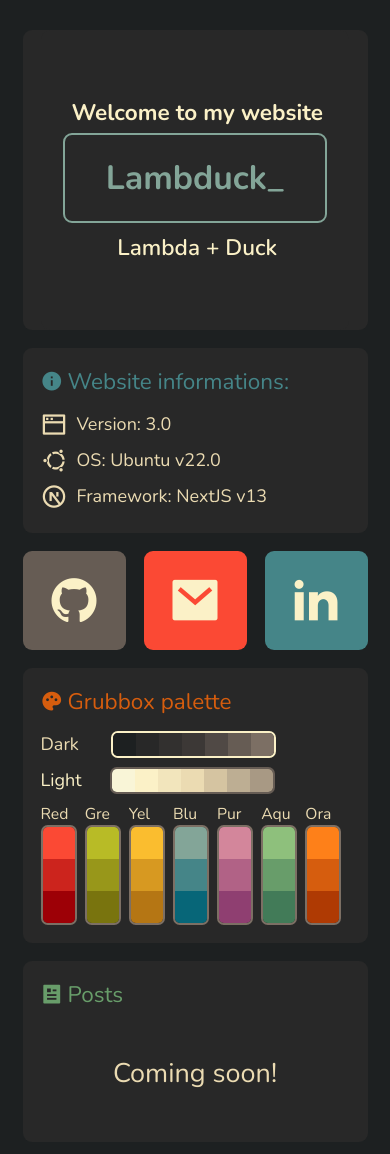
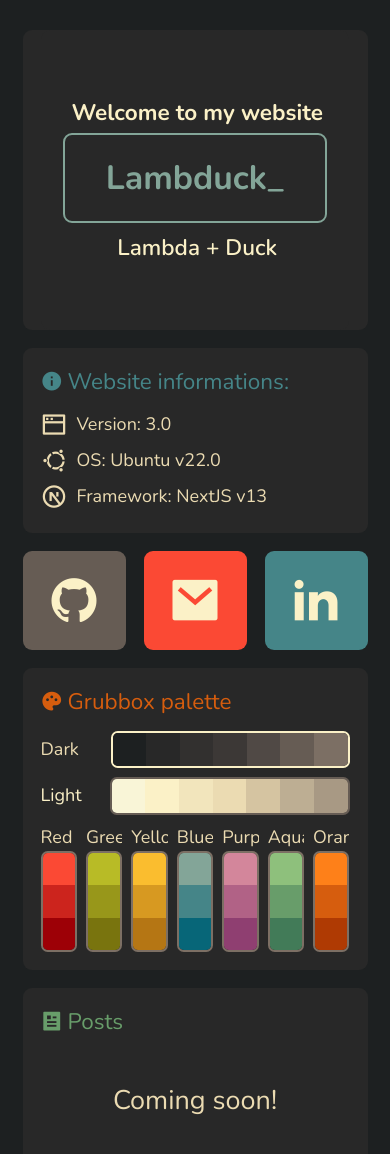
Before and after one commit to Lentanta/lambduck.dev, a Next.js app: page / in a window 390 px wide. Shown: the top 1154 px of the page. Built offline with nearby package versions, Linux system fonts and the light colour scheme.

Commit message:
Update responsive and UI

```diff
--- a/app/components/ColorSquare.tsx
+++ b/app/components/ColorSquare.tsx
@@ -1,6 +1,14 @@
+"use client"
 import clsx from "clsx"
 
 export const ColorSquare = ({ color }: { color: string }) => {
+  const handleOnClick = () => {
+    navigator.clipboard.writeText(color)
+  };
+
   return (
-    <div className={clsx("aspect-square h-full w-full md:h-[32px] md:w-[32px]", color,)} />)
+    <button className="aspect-square h-full w-full" onClick={handleOnClick}>
+      <div className={clsx("aspect-square h-full w-full", color,)} />
+    </button>
+  )
 }
--- a/app/layout.tsx
+++ b/app/layout.tsx
@@ -26,7 +26,7 @@ const RootLayout = ({ children }: RootLayoutProps) => {
     <html lang="en" className={`${nunito.variable} ${notoSans.variable}`}>
       <body className="bg-color-dark-bg h-full">
         <main className={clsx(
-          "h-full py-[30px] max-w-[1300px]",
+          "h-full py-[30px] max-w-[1200px]",
           "grid grid-cols-3 gap-4 md:grid-cols-6 px-5",
           "items-center"
         )}>
--- a/app/page.tsx
+++ b/app/page.tsx
@@ -4,7 +4,6 @@ import { LinkButton } from './components/LinkButton';
 import { WelcomeBanner } from "./sections/WelcomeBanner"
 import { WebsiteInformations } from './sections/WebsiteInformations';
 import { ColorPalette } from './sections/ColorPalette';
-import { ActionBar } from './sections/ActionBar';
 
 export const metadata: Metadata = {
   title: 'Lentanta website',
@@ -18,21 +17,21 @@ export default function Page() {
       <WebsiteInformations />
 
       <LinkButton
-        className="bg-dark-bg3 col-span-1 md:col-span-2"
+        className="bg-dark-bg3 col-span-1 md:col-span-1 md:aspect-square"
         target="_blank"
         href="https://www.github.com/Lentanta"
         icon={<i className="ri-github-fill text-dark-fg0 text-5xl md:text-7xl" />}
       />
 
       <LinkButton
-        className="bg-dark-red2 col-span-1 md:col-span-2"
+        className="bg-dark-red2 col-span-1 md:col-span-1 md:aspect-square"
         target="_blank"
         href="mailto: thanhtam180298@gmail.com"
         icon={<i className="ri-mail-fill text-dark-fg0 text-5xl md:text-7xl" />}
       />
 
       <LinkButton
-        className="bg-dark-blue1 col-span-1 md:col-span-2"
+        className="bg-dark-blue1 col-span-1 md:col-span-1 md:aspect-square"
         target="_blank"
         href="https://www.linkedin.com/in/thanh-t%C3%A2m-l%C3%AA-b95878193/"
         icon={<i className="ri-linkedin-fill text-dark-fg0 text-5xl md:text-7xl" />}
--- a/app/sections/ColorPalette.tsx
+++ b/app/sections/ColorPalette.tsx
@@ -1,4 +1,6 @@
 import { ColorSquare } from "../components/ColorSquare"
+
+
 
 export const ColorPalette = () => {
   return (
@@ -10,7 +12,7 @@ export const ColorPalette = () => {
 
       <div className="grid grid-cols-[70px_minmax(0,1fr)] mt-3">
         <p className="text-md text-dark-fg1 flex items-center">Dark</p>
-        <div className="flex items-center border-light0 border-2 rounded-md overflow-hidden w-fit">
+        <div className="flex items-center border-light0 border-2 rounded-md overflow-hidden w-full">
           <ColorSquare color="bg-dark0_hard" />
           <ColorSquare color="bg-dark0" />
           <ColorSquare color="bg-dark0_soft" />
@@ -23,7 +25,7 @@ export const ColorPalette = () => {
 
       <div className="grid grid-cols-[69px_minmax(0,1fr)] mt-2">
         <p className="text-md text-dark-fg0 flex items-center">Light</p>
-        <div className="flex items-center border-dark3 border-2 rounded-md overflow-hidden w-fit">
+        <div className="flex items-center border-dark3 border-2 rounded-md overflow-hidden w-full">
           <ColorSquare color="bg-light0_hard" />
           <ColorSquare color="bg-light0" />
           <ColorSquare color="bg-light0_soft" />
@@ -34,70 +36,72 @@ export const ColorPalette = () => {
         </div>
       </div>
 
-      <div className="grid grid-cols-7">
+      <div className="grid grid-cols-7 gap-2">
 
         <div className="grid grid-cols-1 mt-2">
-          <p className="text-sm text-dark-fg1 flex items-center">Red</p>
-          <div className="flex flex-col items-center border-dark4 border-2 rounded-md overflow-hidden w-fit">
-            <div className="aspect-square h-[32px] w-[32px] bg-bright_red" />
-            <div className="aspect-square h-[32px] w-[32px] bg-neutral_red" />
-            <div className="aspect-square h-[32px] w-[32px] bg-faded_red" />
+          <p className="text-md text-dark-fg1 overflow-hidden flex items-center">Red</p>
+          <div className="flex flex-col items-center border-dark4 border-2 rounded-md overflow-hidden w-full">
+            <ColorSquare color="bg-bright_red" />
+            <ColorSquare color="bg-neutral_red" />
+            <ColorSquare color="bg-faded_red" />
           </div>
         </div>
 
         <div className="grid grid-cols-1 mt-2">
-          <p className="text-sm text-dark-fg1 flex items-center">Gre</p>
-          <div className="flex flex-col items-center border-dark4 border-2 rounded-md overflow-hidden w-fit">
-            <div className="aspect-square h-[32px] w-[32px] bg-bright_green" />
-            <div className="aspect-square h-[32px] w-[32px] bg-neutral_green" />
-            <div className="aspect-square h-[32px] w-[32px] bg-faded_green" />
+          <p className="text-md text-dark-fg1 overflow-hidden flex items-center">Green</p>
+          <div className="flex flex-col items-center border-dark4 border-2 rounded-md overflow-hidden w-full">
+            <ColorSquare color="bg-bright_green" />
+            <ColorSquare color="bg-neutral_green" />
+            <ColorSquare color="bg-faded_green" />
           </div>
         </div>
 
         <div className="grid grid-cols-1 mt-2">
-          <p className="text-sm text-dark-fg1 flex items-center">Yel</p>
-          <div className="flex flex-col items-center border-dark4 border-2 rounded-md overflow-hidden w-fit">
-            <div className="aspect-square h-[32px] w-[32px] bg-bright_yellow" />
-            <div className="aspect-square h-[32px] w-[32px] bg-neutral_yellow" />
-            <div className="aspect-square h-[32px] w-[32px] bg-faded_yellow" />
+          <p className="text-md text-dark-fg1 overflow-hidden flex items-center">Yellow</p>
+          <div className="flex flex-col items-center border-dark4 border-2 rounded-md overflow-hidden w-full">
+            <ColorSquare color="bg-bright_yellow" />
+            <ColorSquare color="bg-neutral_yellow" />
+            <ColorSquare color="bg-faded_yellow" />
+
           </div>
         </div>
 
         <div className="grid grid-cols-1 mt-2">
-          <p className="text-sm text-dark-fg1 flex items-center">Blu</p>
-          <div className="flex flex-col items-center border-dark4 border-2 rounded-md overflow-hidden w-fit">
-            <div className="aspect-square h-[32px] w-[32px] bg-bright_blue" />
-            <div className="aspect-square h-[32px] w-[32px] bg-neutral_blue" />
-            <div className="aspect-square h-[32px] w-[32px] bg-faded_blue" />
+          <p className="text-md text-dark-fg1 overflow-hidden flex items-center">Blue</p>
+          <div className="flex flex-col items-center border-dark4 border-2 rounded-md overflow-hidden w-full">
+            <ColorSquare color="bg-bright_blue" />
+            <ColorSquare color="bg-neutral_blue" />
+            <ColorSquare color="bg-faded_blue" />
+
           </div>
         </div>
 
         <div className="grid grid-cols-1 mt-2">
-          <p className="text-sm text-dark-fg1 flex items-center">Pur</p>
-          <div className="flex flex-col items-center border-dark4 border-2 rounded-md overflow-hidden w-fit">
-            <div className="aspect-square h-[32px] w-[32px] bg-bright_purple" />
-            <div className="aspect-square h-[32px] w-[32px] bg-neutral_purple" />
-            <div className="aspect-square h-[32px] w-[32px] bg-faded_purple" />
+          <p className="text-md text-dark-fg1 overflow-hidden flex items-center">Purple</p>
+          <div className="flex flex-col items-center border-dark4 border-2 rounded-md overflow-hidden w-full">
+            <ColorSquare color="bg-bright_purple" />
+            <ColorSquare color="bg-neutral_purple" />
+            <ColorSquare color="bg-faded_purple" />
           </div>
         </div>
 
         <div className="grid grid-cols-1 mt-2">
-          <p className="text-sm text-dark-fg1 flex items-center">Aqu</p>
+          <p className="text-md text-dark-fg1 overflow-hidden flex items-center">Aqua</p>
           <div className="flex flex-col items-center border-dark4 border-2
-            rounded-md overflow-hidden w-fit">
-            <div className="aspect-square h-[32px] w-[32px] bg-bright_aqua" />
-            <div className="aspect-square h-[32px] w-[32px] bg-neutral_aqua" />
-            <div className="aspect-square h-[32px] w-[32px] bg-faded_aqua" />
+            rounded-md overflow-hidden w-full">
+            <ColorSquare color="bg-bright_aqua" />
+            <ColorSquare color="bg-neutral_aqua" />
+            <ColorSquare color="bg-faded_aqua" />
           </div>
         </div>
 
         <div className="grid grid-cols-1 mt-2">
-          <p className="text-sm text-dark-fg1 flex items-center">Ora</p>
+          <p className="text-md text-dark-fg1 overflow-hidden flex items-center">Orange</p>
           <div className="flex flex-col items-center border-dark4 border-2
-            rounded-md overflow-hidden w-fit">
-            <div className="aspect-square h-[32px] w-[32px] bg-bright_orange" />
-            <div className="aspect-square h-[32px] w-[32px] bg-neutral_orange" />
-            <div className="aspect-square h-[32px] w-[32px] bg-faded_orange" />
+            rounded-md overflow-hidden w-full">
+            <ColorSquare color="bg-bright_orange" />
+            <ColorSquare color="bg-neutral_orange" />
+            <ColorSquare color="bg-faded_orange" />
           </div>
         </div>
       </div>
--- a/app/sections/WebsiteInformations.tsx
+++ b/app/sections/WebsiteInformations.tsx
@@ -1,6 +1,11 @@
+import clsx from "clsx"
+
 export const WebsiteInformations = () => {
   return (
-    <div className="bg-dark-bg col-span-full rounded-lg p-4">
+    <div className={clsx(
+      "bg-dark-bg col-span-full rounded-lg p-4",
+      "md:col-span-3"
+    )}>
 
       <div className="flex items-center gap-1">
         <i className="ri-information-fill text-dark-blue1 text-xl" />
```
Also changed, not shown: 1 other file (tests, documents, lock files or other folders).
